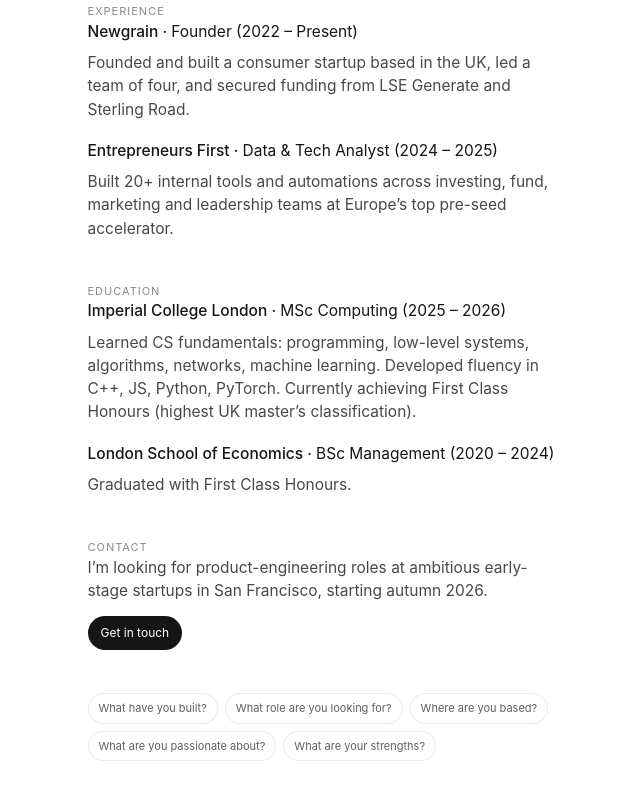
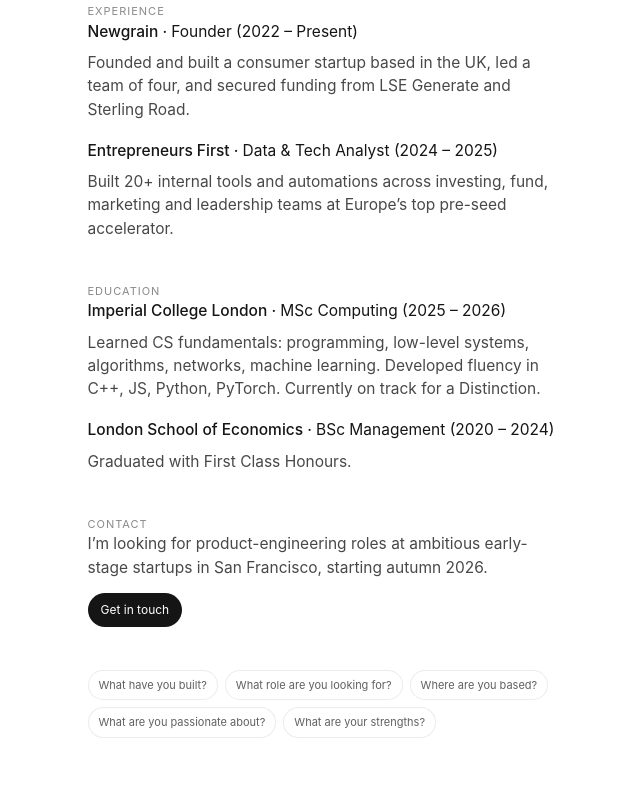
Before and after one commit to timotheeiss/personal-website, a React (Vite) app: page / in a window 1280 px wide. Shown: the part 2174-2974 px from the top of the page, without its empty margins (295-935 px from the left). Built offline with nearby package versions, Linux system fonts and the light colour scheme.

Commit message:
Change master's classification

```diff
--- a/src/App.tsx
+++ b/src/App.tsx
@@ -186,7 +186,7 @@
     role: 'MSc Computing',
     date: '2025 – 2026',
     description:
-      'Learned CS fundamentals: programming, low-level systems, algorithms, networks, machine learning. Developed fluency in C++, JS, Python, PyTorch. Currently achieving First Class Honours (highest UK master’s classification).',
+      'Learned CS fundamentals: programming, low-level systems, algorithms, networks, machine learning. Developed fluency in C++, JS, Python, PyTorch. Currently on track for a Distinction.',
   },
   {
     title: 'London School of Economics',
```
